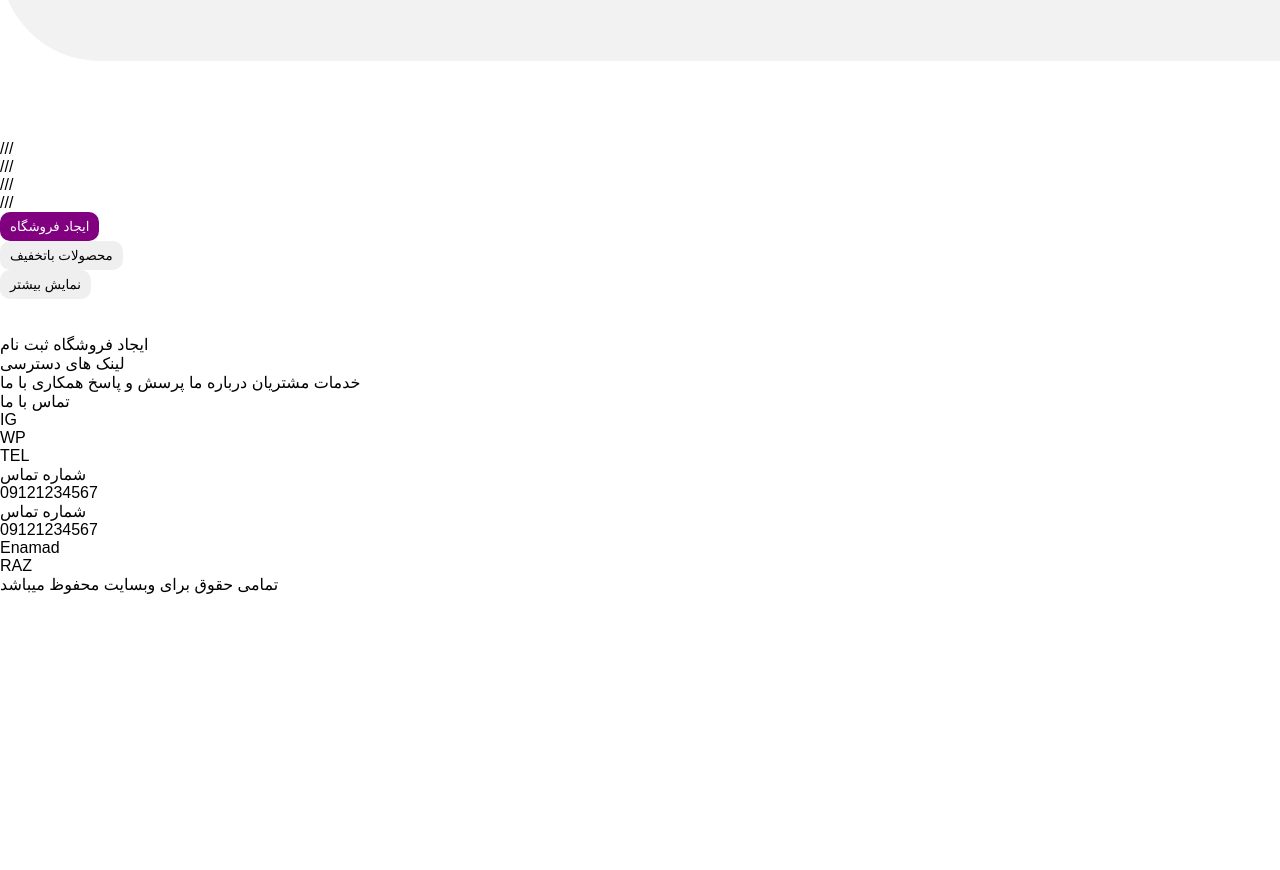
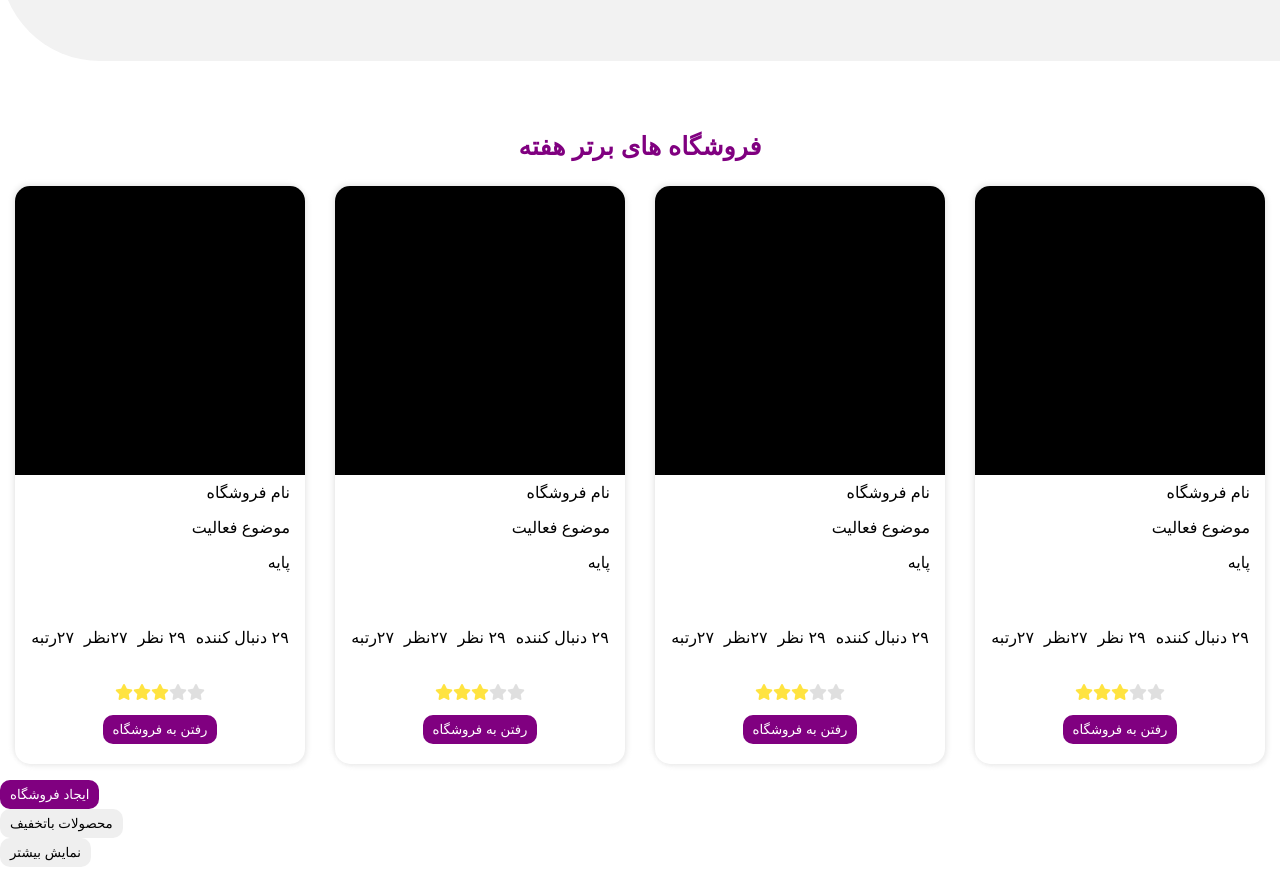
Before and after one commit to AhmadrezaMozaffary/online-shop-ui, a plain HTML site: page index.html in a window 1280 px wide. Shown: the part 1300-2170 px from the top of the page. Before the commit the page ends 1894 px from the top, so only its background shows below. Drawn offline with Linux system fonts and the light colour scheme.

Commit message:
Section best shops in last week

```diff
--- a/index.html
+++ b/index.html
@@ -145,21 +145,104 @@
     </section>
 
     <section class="best-shops">
+      <p class="vs-title-cont">فروشگاه های برتر هفته</p>
+      <div>
         <div class="best-shop">
           <div class="best-shop-img-container"></div>
-        <div class="best-shop-about">///</div>
+          <div class="best-shop-about">
+            <p>نام فروشگاه</p>
+            <p>موضوع فعالیت</p>
+            <p>پایه</p>
+            <div class="bsa-cont" dir="rtl">
+              <p>۲۹ دنبال کننده</p>
+              <p>۲۹ نظر</p>
+              <p>۲۷نظر</p>
+              <p>۲۷رتبه</p>
+            </div>
+            <div class="go-shop" dir="rtl">
+              <div class="stars">
+                <i class="fas fa-star gold-star"></i>
+                <i class="fas fa-star gold-star"></i>
+                <i class="fas fa-star gold-star"></i>
+                <i class="fas fa-star gray-star"></i>
+                <i class="fas fa-star gray-star"></i>
+              </div>
+              <button>رفتن به فروشگاه</button>
+            </div>
+          </div>
         </div>
         <div class="best-shop">
           <div class="best-shop-img-container"></div>
-        <div class="best-shop-about">///</div>
+          <div class="best-shop-about">
+            <p>نام فروشگاه</p>
+            <p>موضوع فعالیت</p>
+            <p>پایه</p>
+            <div class="bsa-cont" dir="rtl">
+              <p>۲۹ دنبال کننده</p>
+              <p>۲۹ نظر</p>
+              <p>۲۷نظر</p>
+              <p>۲۷رتبه</p>
+            </div>
+            <div class="go-shop" dir="rtl">
+              <div class="stars">
+                <i class="fas fa-star gold-star"></i>
+                <i class="fas fa-star gold-star"></i>
+                <i class="fas fa-star gold-star"></i>
+                <i class="fas fa-star gray-star"></i>
+                <i class="fas fa-star gray-star"></i>
+              </div>
+              <button>رفتن به فروشگاه</button>
+            </div>
+          </div>
         </div>
         <div class="best-shop">
           <div class="best-shop-img-container"></div>
-        <div class="best-shop-about">///</div>
+          <div class="best-shop-about">
+            <p>نام فروشگاه</p>
+            <p>موضوع فعالیت</p>
+            <p>پایه</p>
+            <div class="bsa-cont" dir="rtl">
+              <p>۲۹ دنبال کننده</p>
+              <p>۲۹ نظر</p>
+              <p>۲۷نظر</p>
+              <p>۲۷رتبه</p>
+            </div>
+            <div class="go-shop" dir="rtl">
+              <div class="stars">
+                <i class="fas fa-star gold-star"></i>
+                <i class="fas fa-star gold-star"></i>
+                <i class="fas fa-star gold-star"></i>
+                <i class="fas fa-star gray-star"></i>
+                <i class="fas fa-star gray-star"></i>
+              </div>
+              <button>رفتن به فروشگاه</button>
+            </div>
+          </div>
         </div>
         <div class="best-shop">
           <div class="best-shop-img-container"></div>
-        <div class="best-shop-about">///</div>
+          <div class="best-shop-about">
+            <p>نام فروشگاه</p>
+            <p>موضوع فعالیت</p>
+            <p>پایه</p>
+            <div class="bsa-cont" dir="rtl">
+              <p>۲۹ دنبال کننده</p>
+              <p>۲۹ نظر</p>
+              <p>۲۷نظر</p>
+              <p>۲۷رتبه</p>
+            </div>
+            <div class="go-shop" dir="rtl">
+              <div class="stars">
+                <i class="fas fa-star gold-star"></i>
+                <i class="fas fa-star gold-star"></i>
+                <i class="fas fa-star gold-star"></i>
+                <i class="fas fa-star gray-star"></i>
+                <i class="fas fa-star gray-star"></i>
+              </div>
+              <button>رفتن به فروشگاه</button>
+            </div>
+          </div>
+        </div>
       </div>
     </section>
 
--- a/style.css
+++ b/style.css
@@ -257,3 +257,73 @@ i {
 .gray-star {
   color: rgba(128, 128, 128, 0.253);
 }
+
+.best-shops {
+  width: 100%;
+  height: 80vh;
+  display: flex;
+  flex-direction: column;
+  align-items: center;
+}
+.best-shops .vs-title-cont {
+  margin-top: -8px;
+}
+
+.best-shops div {
+  width: 100%;
+  height: 95%;
+  display: flex;
+  justify-content: center;
+  align-items: center;
+}
+
+.best-shop {
+  width: 20%;
+  height: 90%;
+  margin: 0 15px;
+  display: flex;
+  flex-direction: column;
+  justify-items: center;
+  align-items: center;
+  border-radius: 15px;
+  box-shadow: 2px 2px 5px rgba(223, 223, 223, 0.6),
+    -2px -2px 5px rgba(223, 223, 223, 0.6);
+  overflow: hidden;
+}
+
+.best-shop-img-container {
+  width: 100%;
+  height: 80%;
+  background: rgb(220, 220, 220);
+  background: #000;
+}
+
+.best-shop-about {
+  width: 100%;
+  height: 10%;
+  display: flex;
+  flex-direction: column;
+  justify-content: center;
+  align-items: center;
+}
+
+.best-shop-about p {
+  margin: 8px 15px 8px 0;
+  align-self: flex-end;
+}
+
+.bsa-cont {
+  margin: 7px 10px;
+}
+
+.bsa-cont p {
+  margin: 0 5px;
+}
+
+.best-shop-about .go-shop {
+  width: max-content;
+  flex-direction: column;
+  padding: 10px 65px;
+  margin: 10px 0;
+  background: rgba(255, 255, 255, 0.666);
+}
```
Lines whose indentation alone changed are shown as unchanged.
